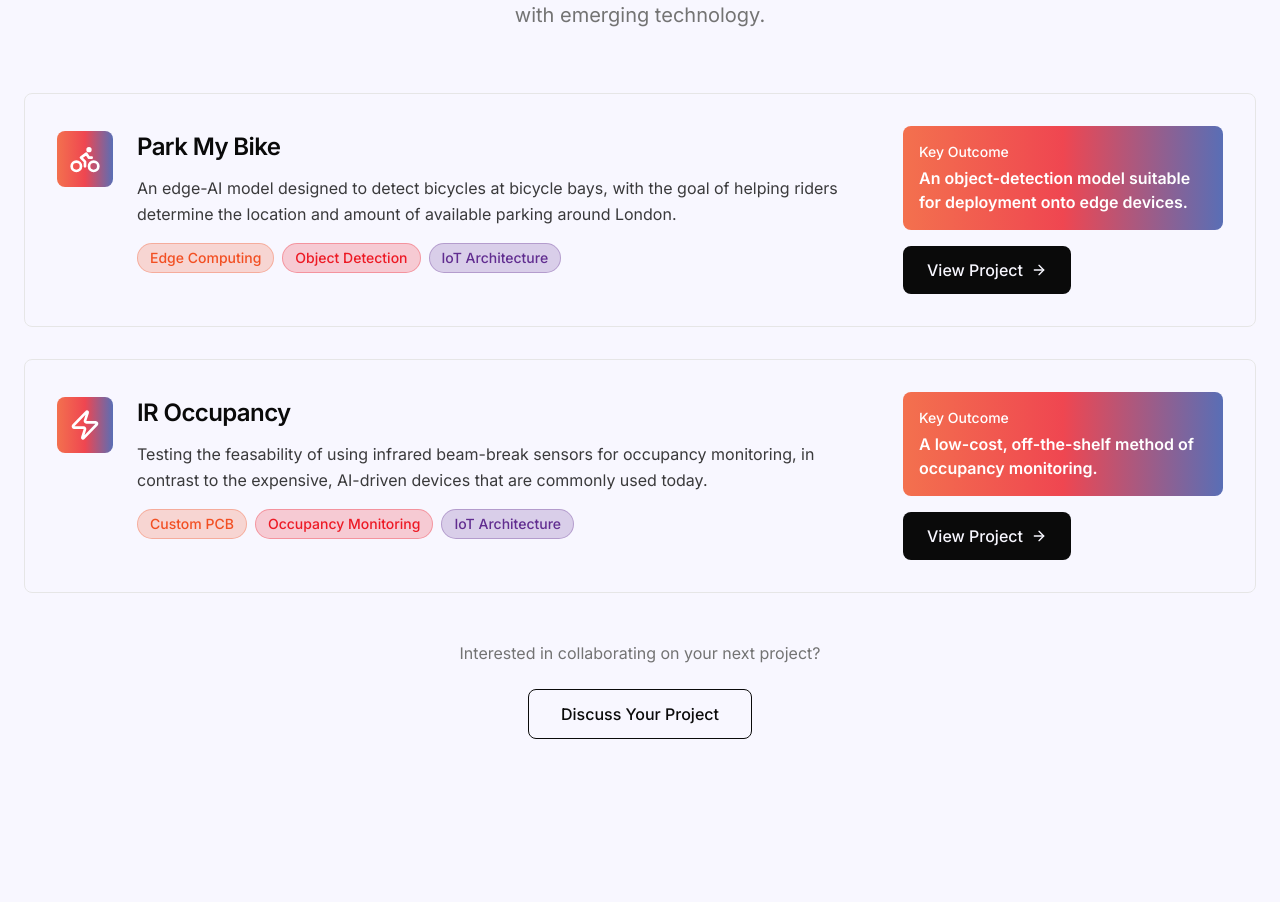
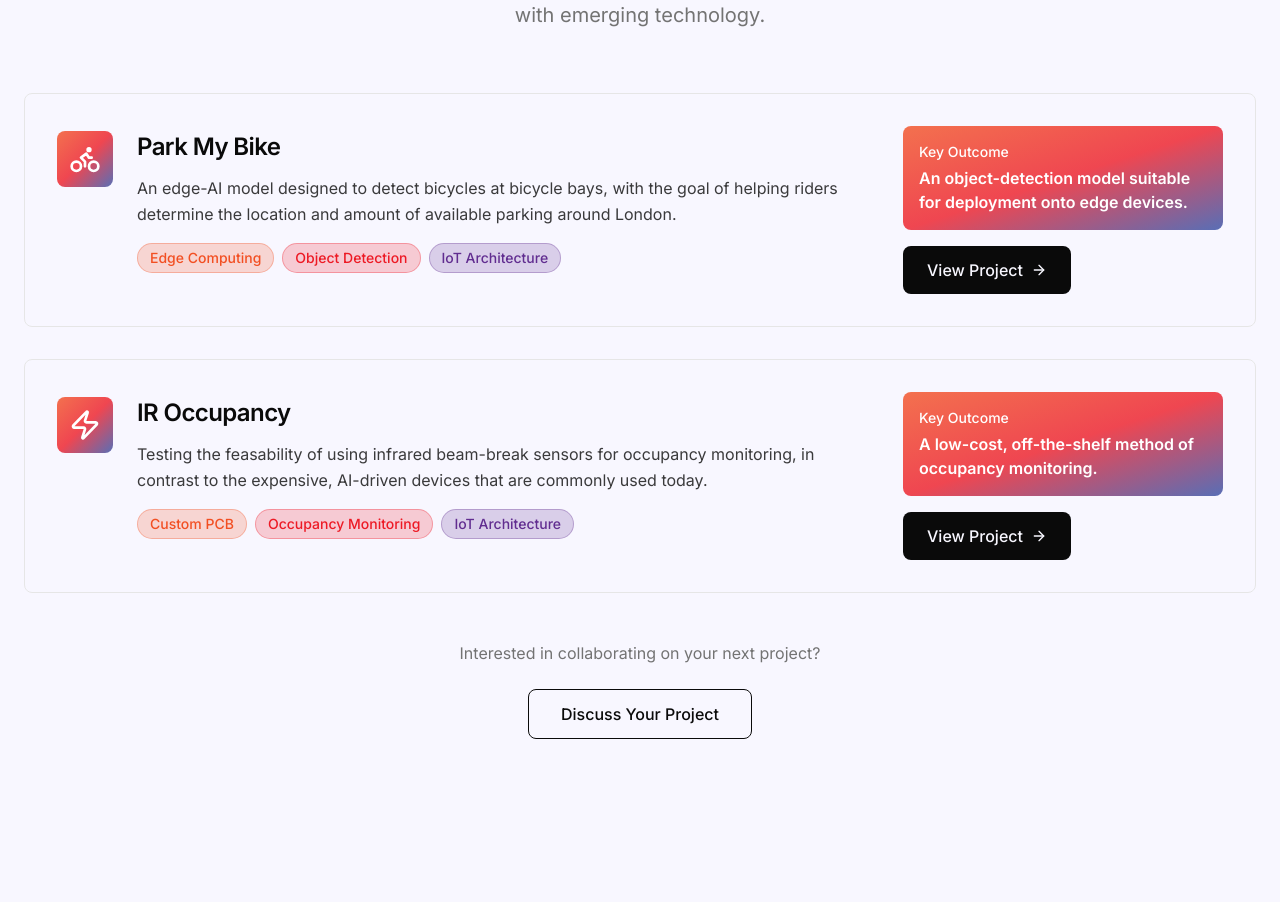
Before and after one commit to andre-bourgeois/andre-bourgeois.github.io, a React (Vite) app: page / in a window 1280 px wide. Shown: the part 2800-3702 px from the top of the page. Built offline with nearby package versions, Linux system fonts and the light colour scheme.

Commit message:
Refactor: Update project section gradients
Change the direction of the gradients in the projects section to go from top left to bottom right.

```diff
--- a/src/components/Projects.tsx
+++ b/src/components/Projects.tsx
@@ -63,7 +63,7 @@ const Projects = () => {
                 <div className="flex flex-col lg:flex-row lg:items-center gap-8">
 
                   <div className="flex items-start gap-6 lg:flex-1">
-                    <div className="bg-gradient-to-r from-[#F24F22]/80 via-[#ED1A25]/80 via-[#612D90]/80 to-[#314CA3]/80 p-3 rounded-lg">
+                    <div className="bg-gradient-to-br from-[#F24F22]/80 via-[#ED1A25]/80 via-[#612D90]/80 to-[#314CA3]/80 p-3 rounded-lg">
                       <project.icon className="w-8 h-8 text-white" />
                     </div>
 
@@ -92,7 +92,7 @@ const Projects = () => {
                   </div>
 
                   <div className="lg:w-80 space-y-4">
-                    <div className="bg-gradient-to-r from-[#F24F22]/80 via-[#ED1A25]/80 via-[#612D90]/80 to-[#314CA3]/80 rounded-lg p-4">
+                    <div className="bg-gradient-to-br from-[#F24F22]/80 via-[#ED1A25]/80 via-[#612D90]/80 to-[#314CA3]/80 rounded-lg p-4">
                       <p className="text-sm font-medium text-white mb-1">Key Outcome</p>
                       <p className="text-white font-semibold">{project.outcome}</p>
                     </div>
```
